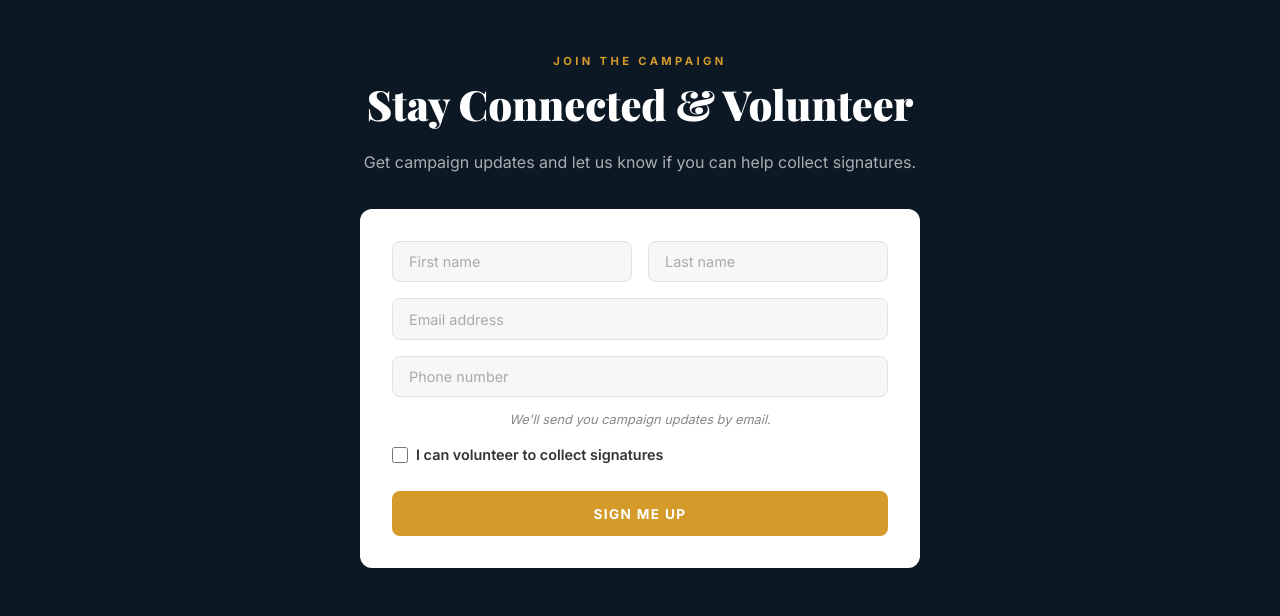
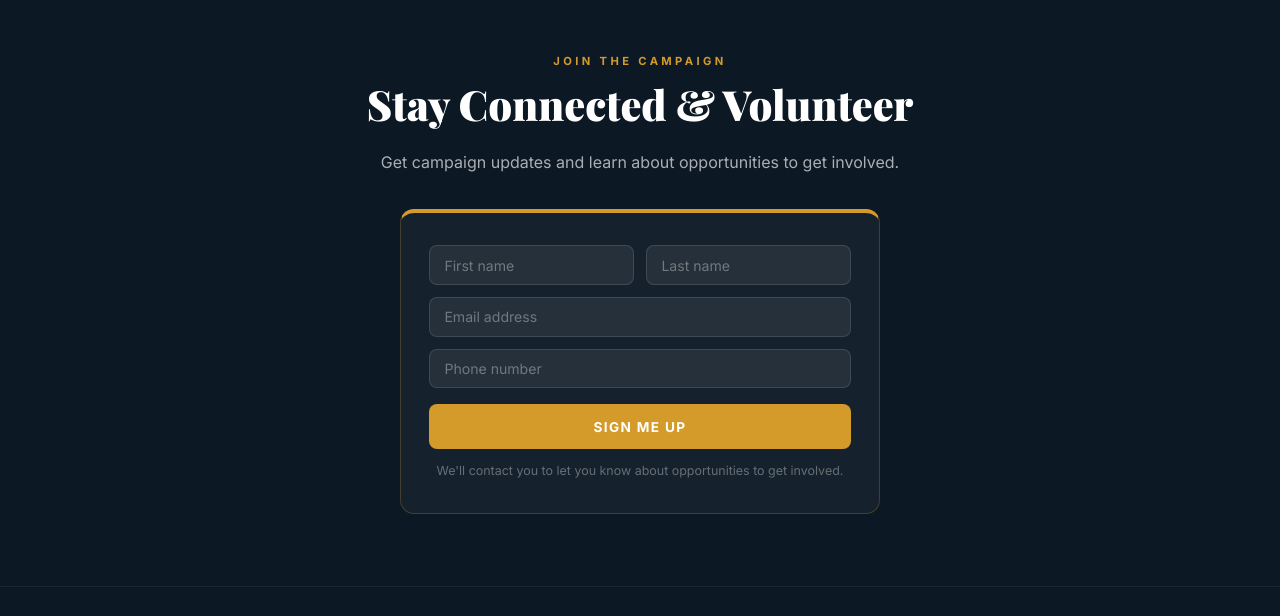
Before and after one commit to mbernstein04/ourparkourvote, a plain HTML site: page index.html in a window 1280 px wide. Shown: the part 2237-2853 px from the top of the page. Drawn offline with nearby package versions, Linux system fonts and the light colour scheme; a web font is replaced by a local one.

Commit message:
Update index.html

```diff
--- a/index.html
+++ b/index.html
@@ -162,33 +162,39 @@ nav {
 .location-closed { font-size: 0.72rem; color: rgba(255,255,255,0.35); margin-top: 0.3rem; }
 .deadline-bar { background: var(--gold); padding: 1rem 2rem; text-align: center; }
 .deadline-bar p { font-size: 0.92rem; font-weight: 700; color: var(--forest); letter-spacing: 0.03em; }
+
+/* ── JOIN SECTION ───────────────────────────────────── */
 .form-sec { background: var(--night); padding: 4.5rem 2rem; }
 .form-sec .section-title { color: #fff; }
 .form-sec .lead { color: rgba(255,255,255,0.65); margin-bottom: 2rem; }
-.form-card { background: #fff; border-radius: 12px; padding: 2rem; max-width: 560px; margin: 0 auto; }
-.form-row { display: flex; gap: 1rem; margin-bottom: 1rem; }
-.form-card input[type="text"],
-.form-card input[type="email"],
-.form-card input[type="tel"] {
-  width: 100%; padding: 0.7rem 1rem; background: #f7f7f7; border: 1px solid #e0e0e0;
-  border-radius: 8px; font-family: 'Inter', sans-serif; font-size: 0.9rem; color: var(--text-dark);
-  transition: border-color 0.2s;
+.join-card {
+  background: rgba(255,255,255,0.04);
+  border: 1px solid rgba(212,155,42,0.25);
+  border-top: 4px solid var(--gold);
+  border-radius: 14px; padding: 2rem 1.75rem;
+  max-width: 480px; margin: 0 auto;
 }
-.form-card input:focus { outline: none; border-color: var(--gold); background: #fff; }
-.form-card input::placeholder { color: #aaa; }
-.form-note { font-size: 0.8rem; color: #888; margin-bottom: 0.75rem; font-style: italic; }
-.form-check {
-  display: flex; align-items: center; gap: 0.5rem;
-  font-size: 0.9rem; font-weight: 600; color: #333; margin-bottom: 0.5rem; cursor: pointer;
+.vf-row { display: flex; gap: 0.75rem; margin-bottom: 0.75rem; }
+.vf-input {
+  width: 100%; padding: 0.65rem 0.9rem;
+  background: rgba(255,255,255,0.07); border: 1px solid rgba(255,255,255,0.12);
+  border-radius: 8px; font-family: 'Inter', sans-serif; font-size: 0.88rem;
+  color: #fff; transition: border-color 0.2s;
 }
-.form-check input { width: 16px; height: 16px; accent-color: var(--gold); }
-.btn-submit {
-  width: 100%; margin-top: 1rem; background: var(--gold); color: #fff; border: none;
+.vf-input:focus { outline: none; border-color: var(--gold); background: rgba(255,255,255,0.1); }
+.vf-input::placeholder { color: rgba(255,255,255,0.35); }
+.btn-submit-vol {
+  width: 100%; margin-top: 0.25rem; background: var(--gold); color: #fff; border: none;
   padding: 0.9rem; border-radius: 8px; cursor: pointer; font-family: 'Inter', sans-serif;
   font-weight: 700; font-size: 0.85rem; letter-spacing: 0.1em; text-transform: uppercase;
-  transition: background 0.2s;
+  transition: background 0.2s, transform 0.15s;
 }
-.btn-submit:hover { background: var(--gold-light); }
+.btn-submit-vol:hover { background: var(--gold-light); transform: translateY(-1px); }
+.vf-note {
+  font-size: 0.78rem; color: rgba(255,255,255,0.35);
+  margin-top: 0.75rem; text-align: center; line-height: 1.6;
+}
+
 footer {
   background: var(--night); color: rgba(255,255,255,0.5);
   padding: 2rem; text-align: center; border-top: 1px solid rgba(255,255,255,0.06);
@@ -206,7 +212,7 @@ footer a { color: var(--gold-light); text-decoration: none; }
 @media (max-width: 700px) {
   .two-col { grid-template-columns: 1fr; }
   .locations { grid-template-columns: 1fr; }
-  .form-row { flex-direction: column; }
+  .vf-row { flex-direction: column; }
   .btn-outline { margin-left: 0; }
   .hero-btns { flex-direction: column; align-items: center; }
 }
@@ -302,22 +308,22 @@ footer a { color: var(--gold-light); text-decoration: none; }
   <div class="container" style="text-align:center;">
     <p class="section-label" style="justify-content:center;display:flex;">Join the Campaign</p>
     <h2 class="section-title">Stay Connected &amp; Volunteer</h2>
-    <p class="lead">Get campaign updates and let us know if you can help collect signatures.</p>
-    <div class="form-card">
+    <p class="lead">Get campaign updates and learn about opportunities to get involved.</p>
+    <div class="join-card">
       <form name="hero-signup" method="POST" data-netlify="true" action="/thank-you">
         <input type="hidden" name="form-name" value="hero-signup">
-        <div class="form-row">
-          <input type="text" name="first-name" placeholder="First name" required>
-          <input type="text" name="last-name" placeholder="Last name" required>
+        <div class="vf-row">
+          <input class="vf-input" type="text" name="first-name" placeholder="First name" required>
+          <input class="vf-input" type="text" name="last-name" placeholder="Last name" required>
         </div>
-        <input type="email" name="email" placeholder="Email address" required style="width:100%;margin-bottom:1rem;">
-        <input type="tel" name="phone" placeholder="Phone number" style="width:100%;margin-bottom:0.75rem;">
-        <p class="form-note">We'll send you campaign updates by email.</p>
-        <label class="form-check">
-          <input type="checkbox" name="volunteer" value="yes">
-          I can volunteer to collect signatures
-        </label>
-        <button type="submit" class="btn-submit">Sign Me Up</button>
+        <div style="margin-bottom:0.75rem;">
+          <input class="vf-input" type="email" name="email" placeholder="Email address" required>
+        </div>
+        <div style="margin-bottom:0.75rem;">
+          <input class="vf-input" type="tel" name="phone" placeholder="Phone number">
+        </div>
+        <button type="submit" class="btn-submit-vol">Sign Me Up</button>
+        <p class="vf-note">We'll contact you to let you know about opportunities to get involved.</p>
       </form>
     </div>
   </div>
```
